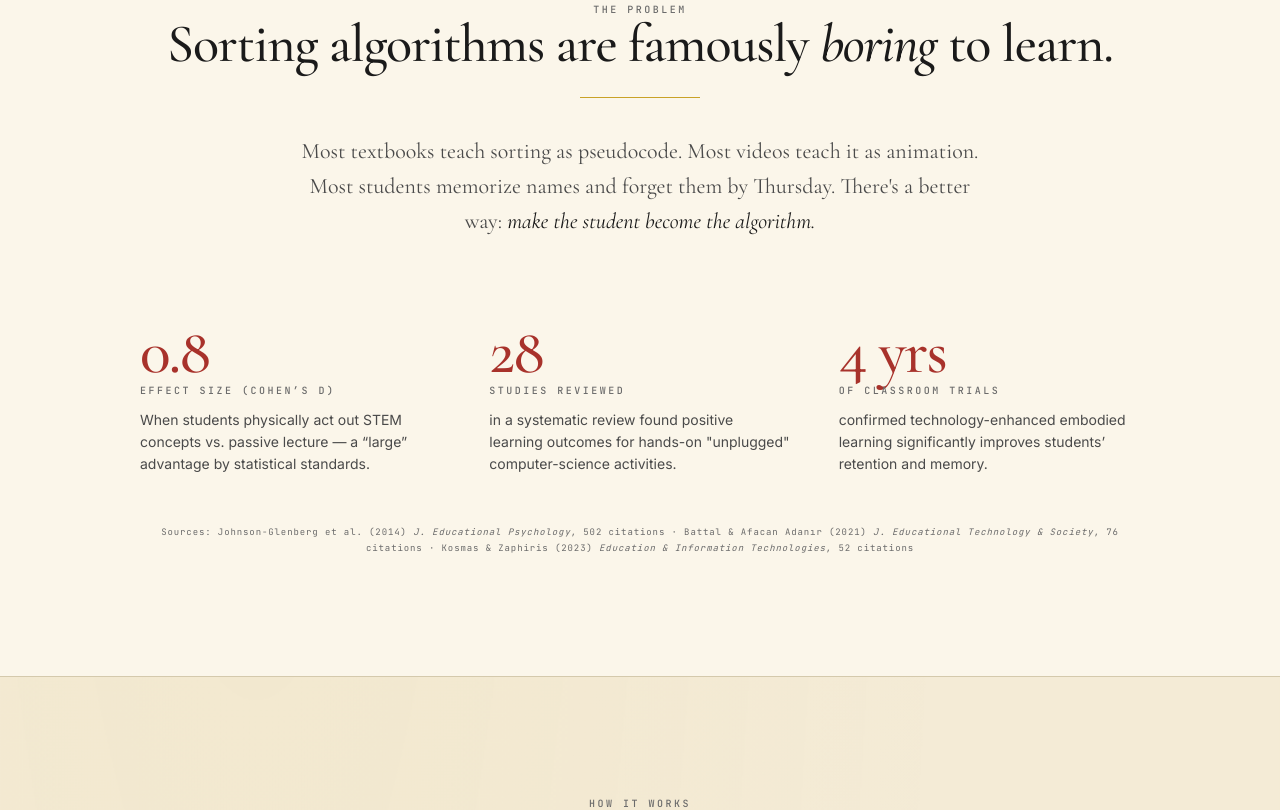
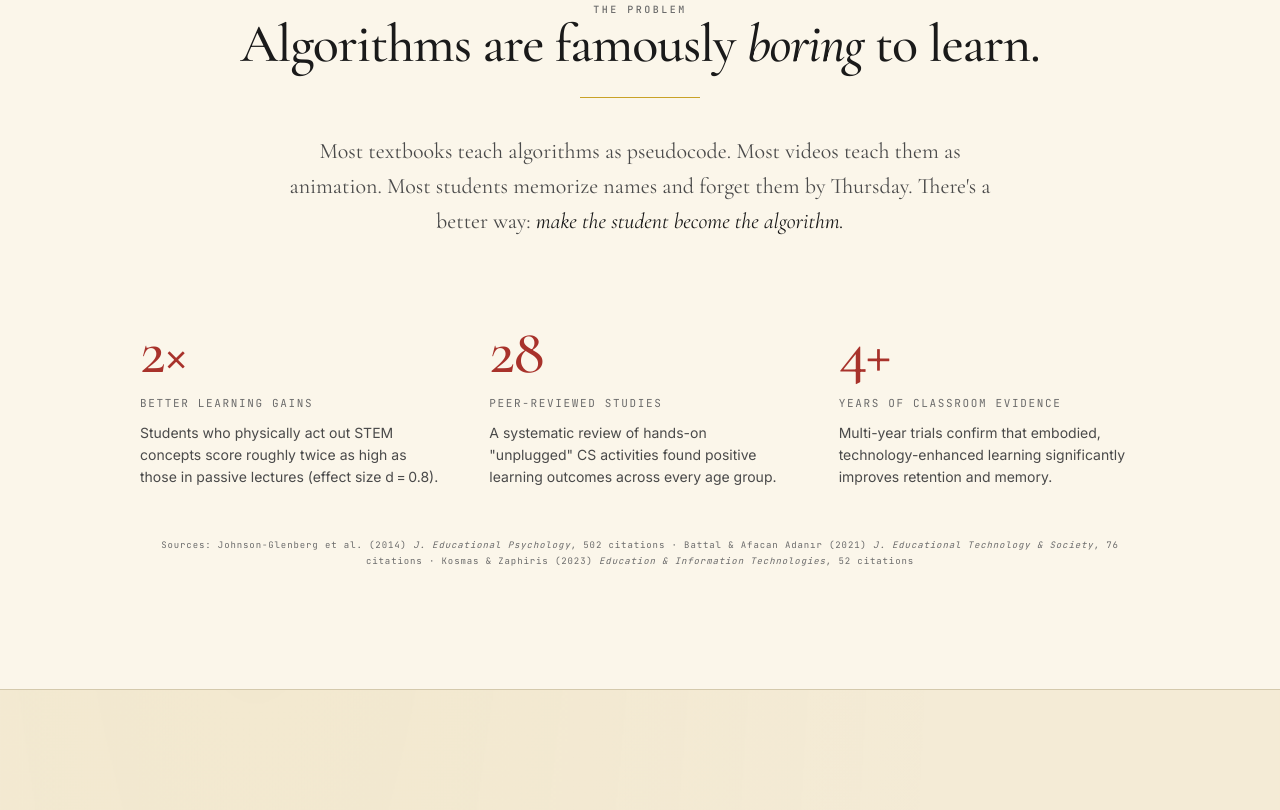
Before and after one commit to sahebjade/stack-attack-app, a React (Vite) app: page / in a window 1280 px wide. Shown: the part 1160-1970 px from the top of the page. Built offline with nearby package versions, Linux system fonts and the light colour scheme.

Commit message:
Generalize stats section: algorithms (not just sorting), clearer numbers, consistent label alignment

```diff
--- a/src/App.jsx
+++ b/src/App.jsx
@@ -1379,7 +1379,7 @@ const ProblemSection = () => (
     <div style={{ maxWidth: 1000, margin: '0 auto', textAlign: 'center' }}>
       <Eyebrow>The Problem</Eyebrow>
       <SerifHeading size={54}>
-        Sorting algorithms are famously <span style={{ fontStyle: 'italic' }}>boring</span> to learn.
+        Algorithms are famously <span style={{ fontStyle: 'italic' }}>boring</span> to learn.
       </SerifHeading>
       <div style={{ display: 'flex', justifyContent: 'center', marginTop: 24 }}>
         <DecorativeRule width={120} />
@@ -1388,8 +1388,8 @@ const ProblemSection = () => (
         fontSize: 22, color: C.slate, lineHeight: 1.6, marginTop: 36,
         maxWidth: 720, margin: '36px auto 0',
       }}>
-        Most textbooks teach sorting as pseudocode. Most videos teach it as animation. Most
-        students memorize names and forget them by Thursday. There's a better way:
+        Most textbooks teach algorithms as pseudocode. Most videos teach them as animation. Most
+        students memorize names and forget them by Thursday. There{"'"}s a better way:
         <span style={{ color: C.ink, fontStyle: 'italic' }}>&nbsp;make the student become the algorithm.</span>
       </p>
       <div style={{
@@ -1398,19 +1398,19 @@ const ProblemSection = () => (
       }}>
         {[
           {
-            stat: '0.8',
-            label: "effect size (Cohen\u2019s d)",
-            body: "When students physically act out STEM concepts vs. passive lecture \u2014 a \u201Clarge\u201D advantage by statistical standards.",
+            stat: '2\u00D7',
+            label: 'better learning gains',
+            body: 'Students who physically act out STEM concepts score roughly twice as high as those in passive lectures (effect size d\u2009=\u20090.8).',
           },
           {
             stat: '28',
-            label: 'studies reviewed',
-            body: 'in a systematic review found positive learning outcomes for hands-on "unplugged" computer-science activities.',
+            label: 'peer-reviewed studies',
+            body: 'A systematic review of hands-on "unplugged" CS activities found positive learning outcomes across every age group.',
           },
           {
-            stat: '4 yrs',
-            label: 'of classroom trials',
-            body: "confirmed technology-enhanced embodied learning significantly improves students\u2019 retention and memory.",
+            stat: '4+',
+            label: 'years of classroom evidence',
+            body: 'Multi-year trials confirm that embodied, technology-enhanced learning significantly improves retention and memory.',
           },
         ].map((item, i) => (
           <div key={i}>
@@ -1420,7 +1420,12 @@ const ProblemSection = () => (
             }}>
               {item.stat}
             </div>
-            <Eyebrow>{item.label}</Eyebrow>
+            <div className="font-mono" style={{
+              fontSize: 11, letterSpacing: '0.15em', textTransform: 'uppercase',
+              color: C.soft, marginTop: 12,
+            }}>
+              {item.label}
+            </div>
             <p className="font-sans" style={{
               fontSize: 14, color: C.slate, lineHeight: 1.6, marginTop: 12,
             }}>
```
